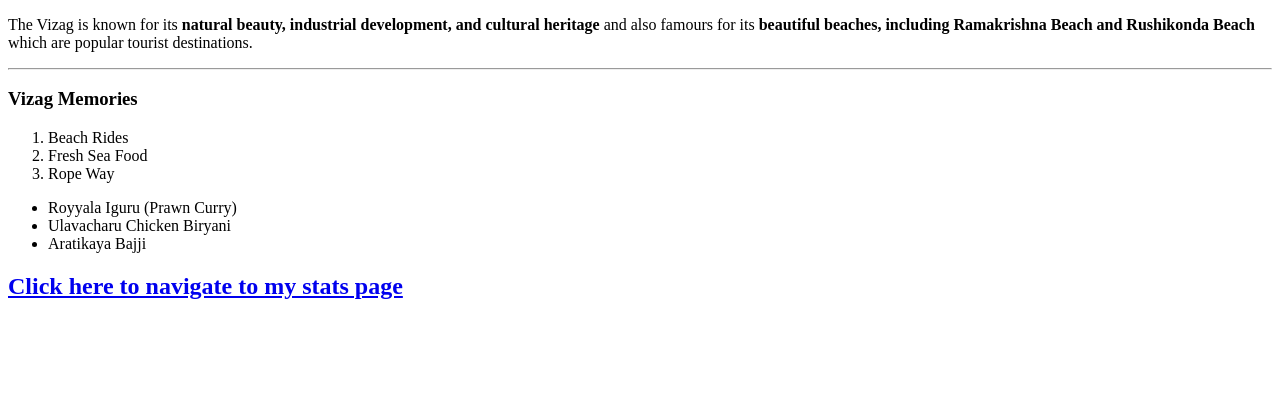
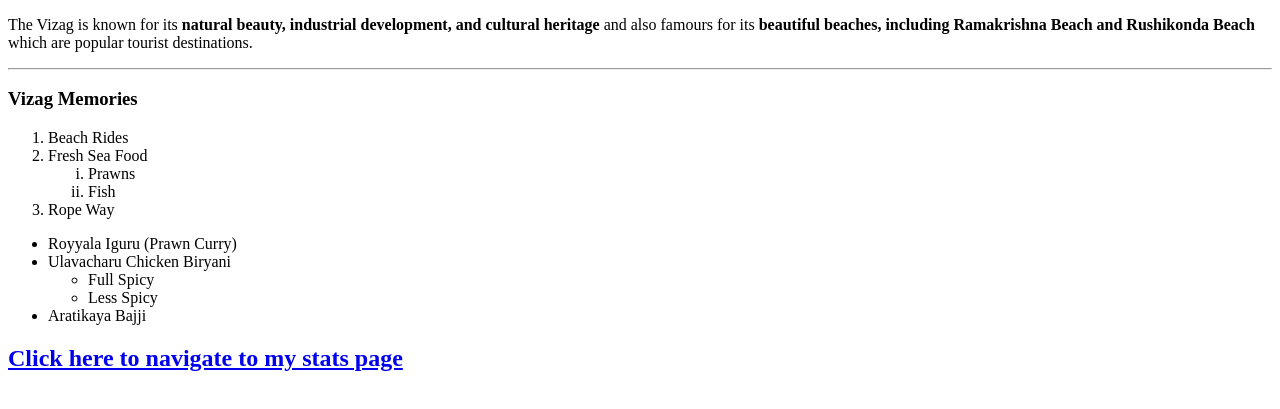
Before and after one commit to 44-563-WebApps-F23/44563-webapps-f23-assignment3-anandreddyalla, a plain HTML site: page index.html in a window 1280 px wide. Shown: the part 131-540 px from the top of the page. Drawn offline with Linux system fonts and the light colour scheme.

Commit message:
Modified chnages

```diff
--- a/index.html
+++ b/index.html
@@ -18,6 +18,10 @@
                 <ol type="1">
                     <li>Beach Rides</li>
                     <li>Fresh Sea Food</li>
+                    <ol type="i">
+                        <li>Prawns</li>
+                        <li>Fish</li>
+                    </ol>
                     <li>Rope Way</li>
                 </ol>
                 <ul>
@@ -27,6 +31,10 @@
                     <li>
                         Ulavacharu Chicken Biryani
                     </li>
+                    <ul>
+                        <li>Full Spicy</li>
+                        <li>Less Spicy</li>
+                    </ul>
                     <li>
                         Aratikaya Bajji
                     </li>
```
Also changed, not shown: bonus.html (+1 -1 lines), mystats.html (+4 -4 lines), Images/AA.jpg (added), Images/PRAWNS BIRYANI.jpg (renamed from PRAWNS BIRYANI.jpg).
